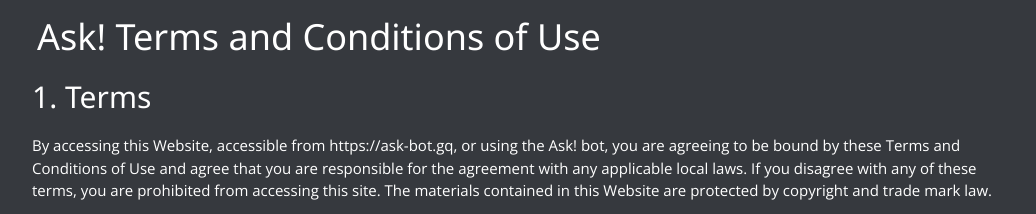
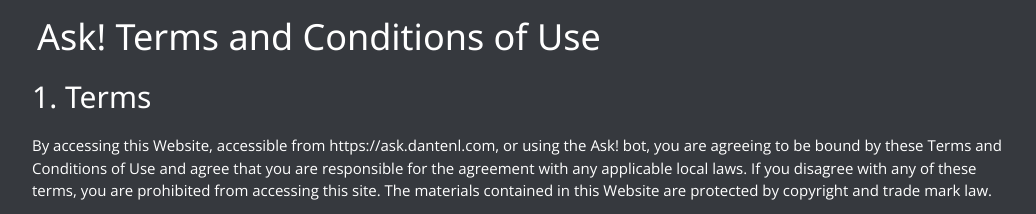
Before and after one commit to dante-nl/Ask-Website, a plain HTML site: page tos.html in a window 1280 px wide. Shown: the top 214 px of the page, without its empty margins (118-1154 px from the left). Drawn offline with nearby package versions, Linux system fonts and the light colour scheme.

Commit message:
🔗: Updated URLs

```diff
--- a/tos.html
+++ b/tos.html
@@ -26,7 +26,7 @@
 
 		<h2>1. Terms</h2>
 
-		<p>By accessing this Website, accessible from https://ask-bot.gq, or using the Ask! bot, you are agreeing to be bound by these Terms and Conditions of Use and agree that you are responsible for the agreement with any applicable local laws. If you disagree with any of these terms, you are prohibited from accessing this site. The materials contained in this Website are protected by copyright and trade mark law.</p>
+		<p>By accessing this Website, accessible from https://ask.dantenl.com, or using the Ask! bot, you are agreeing to be bound by these Terms and Conditions of Use and agree that you are responsible for the agreement with any applicable local laws. If you disagree with any of these terms, you are prohibited from accessing this site. The materials contained in this Website are protected by copyright and trade mark law.</p>
 
 		<h2>2. Use License</h2>
 
```
